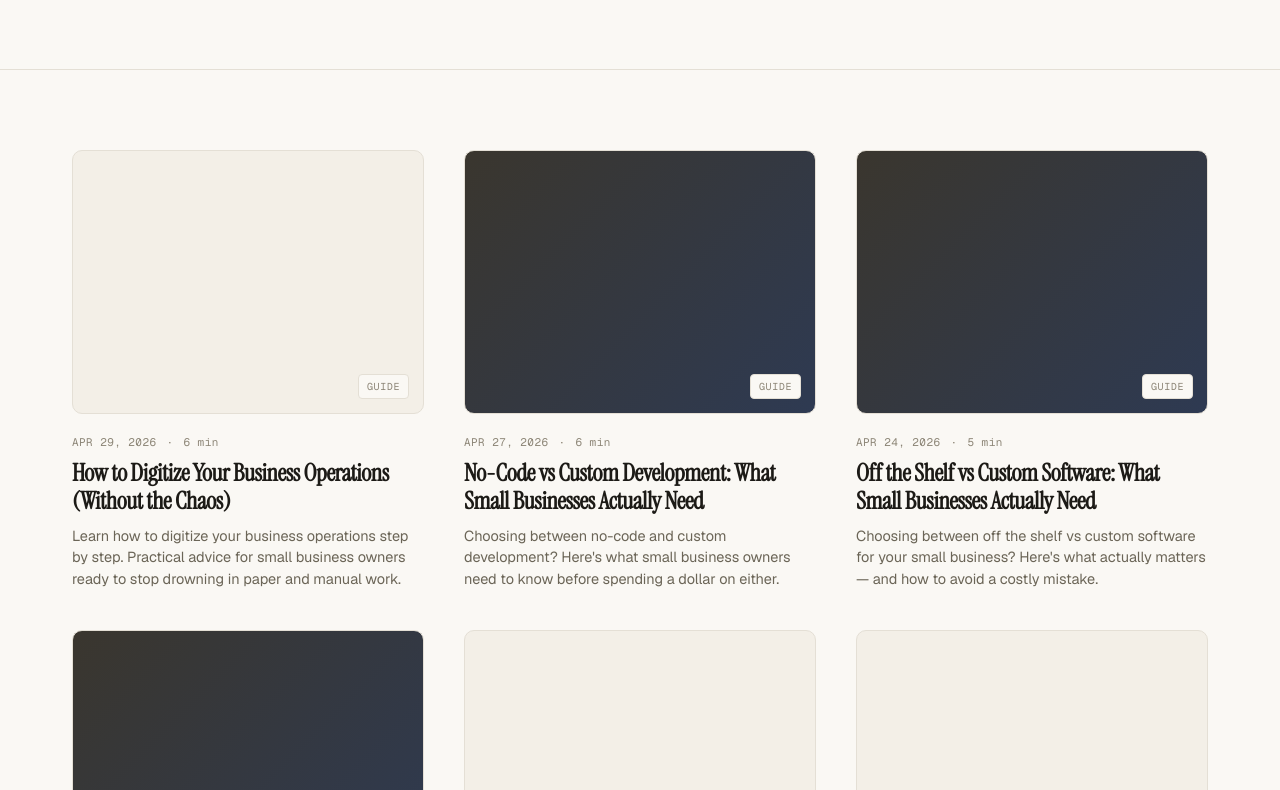
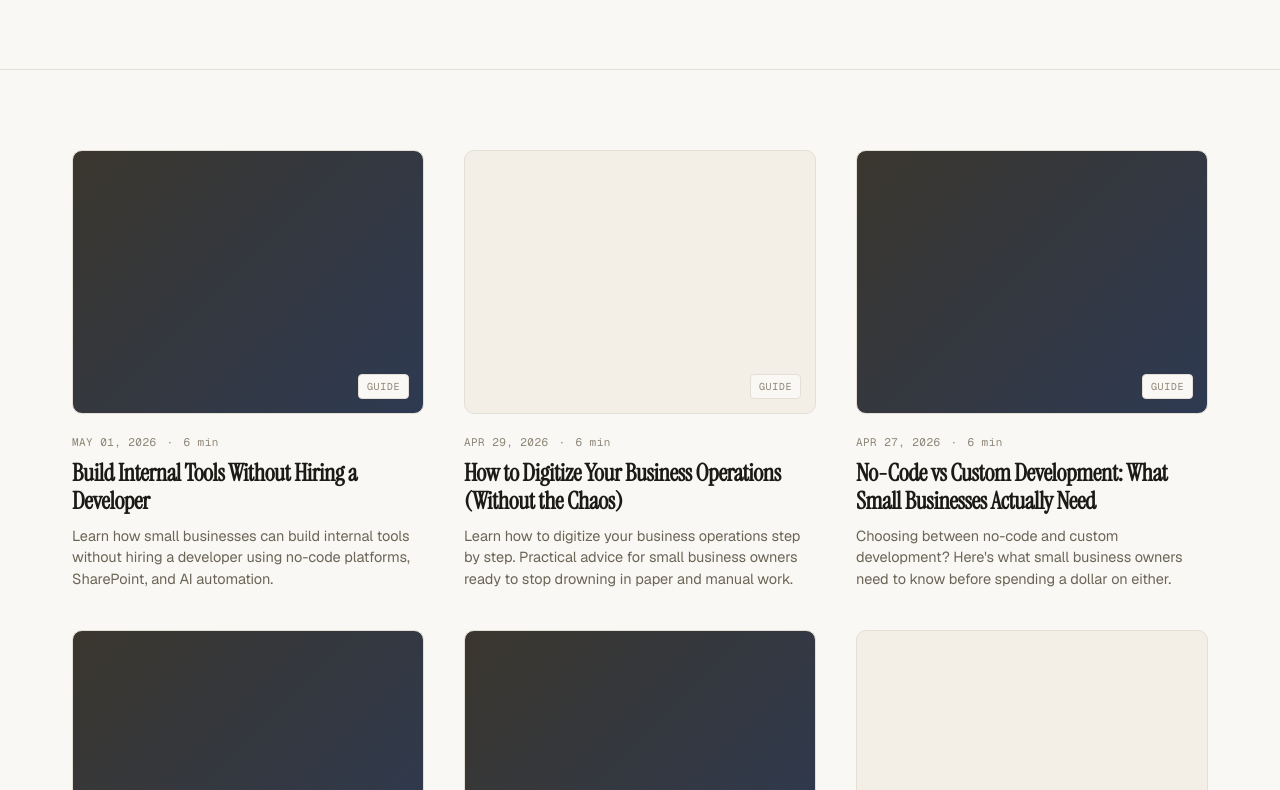
Before and after one commit to VictorAsooye/sola-website, a plain HTML site: page blog/index.html in a window 1280 px wide. Shown: the part 441-1231 px from the top of the page. Drawn offline with nearby package versions, Linux system fonts and the light colour scheme.

Commit message:
blog: update index with "Build Internal Tools Without Hiring a Developer"

```diff
--- a/blog/index.html
+++ b/blog/index.html
@@ -317,6 +317,12 @@
   <div class="container">
     <div class="posts-grid">
 <!-- POSTS_START -->
+      <a href="/blog/posts/build-internal-tools-without-hiring-a-developer.html" class="post-card">
+        <div class="post-cover post-cover-dark"><span class="cover-label">Guide</span></div>
+        <div class="post-meta"><span>MAY 01, 2026</span><span>·</span><span>6 min</span></div>
+        <h2 class="post-title">Build Internal Tools Without Hiring a Developer</h2>
+        <p class="post-excerpt">Learn how small businesses can build internal tools without hiring a developer using no-code platforms, SharePoint, and AI automation.</p>
+      </a>
       <a href="/blog/posts/how-to-digitize-your-business-operations-without-the-chaos.html" class="post-card">
         <div class="post-cover"><span class="cover-label">Guide</span></div>
         <div class="post-meta"><span>APR 29, 2026</span><span>·</span><span>6 min</span></div>
```
